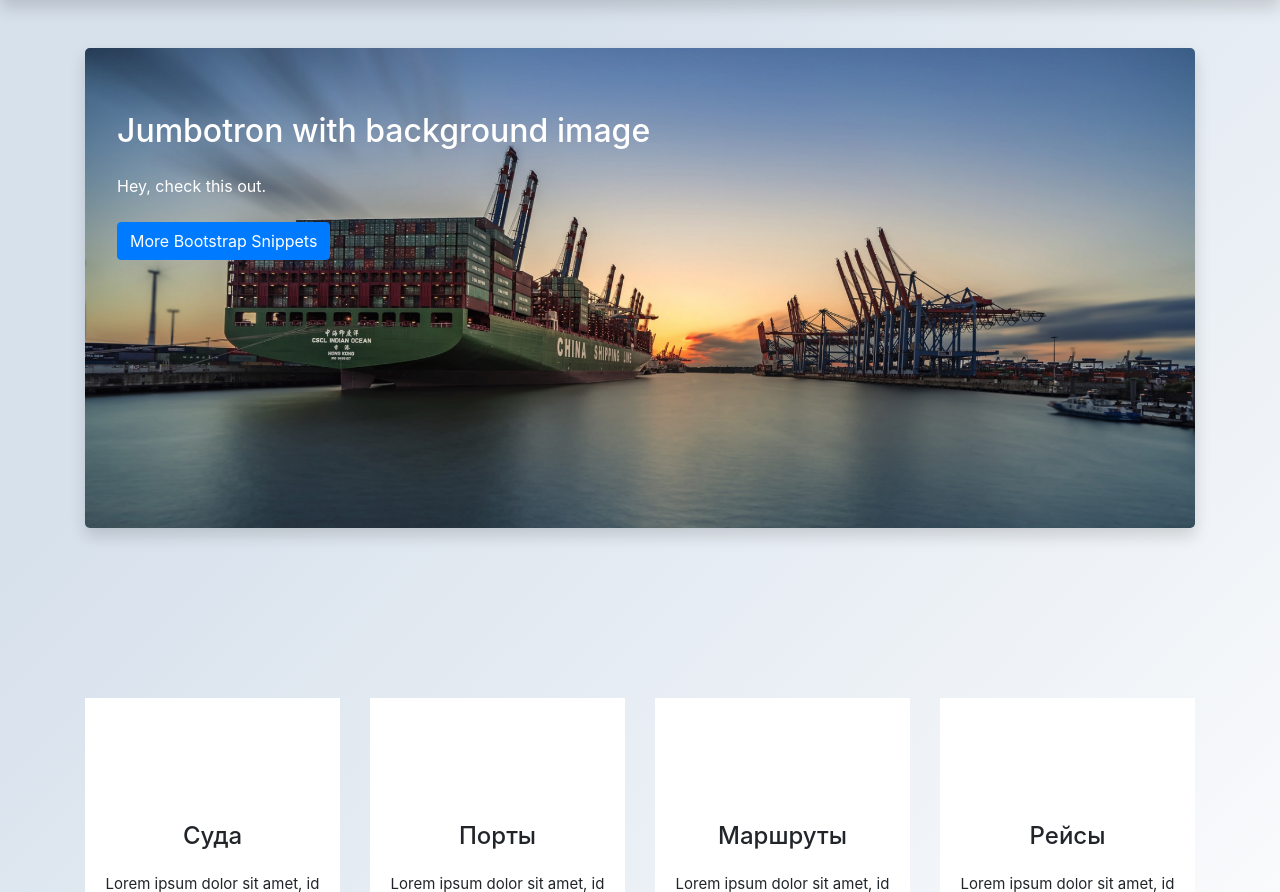
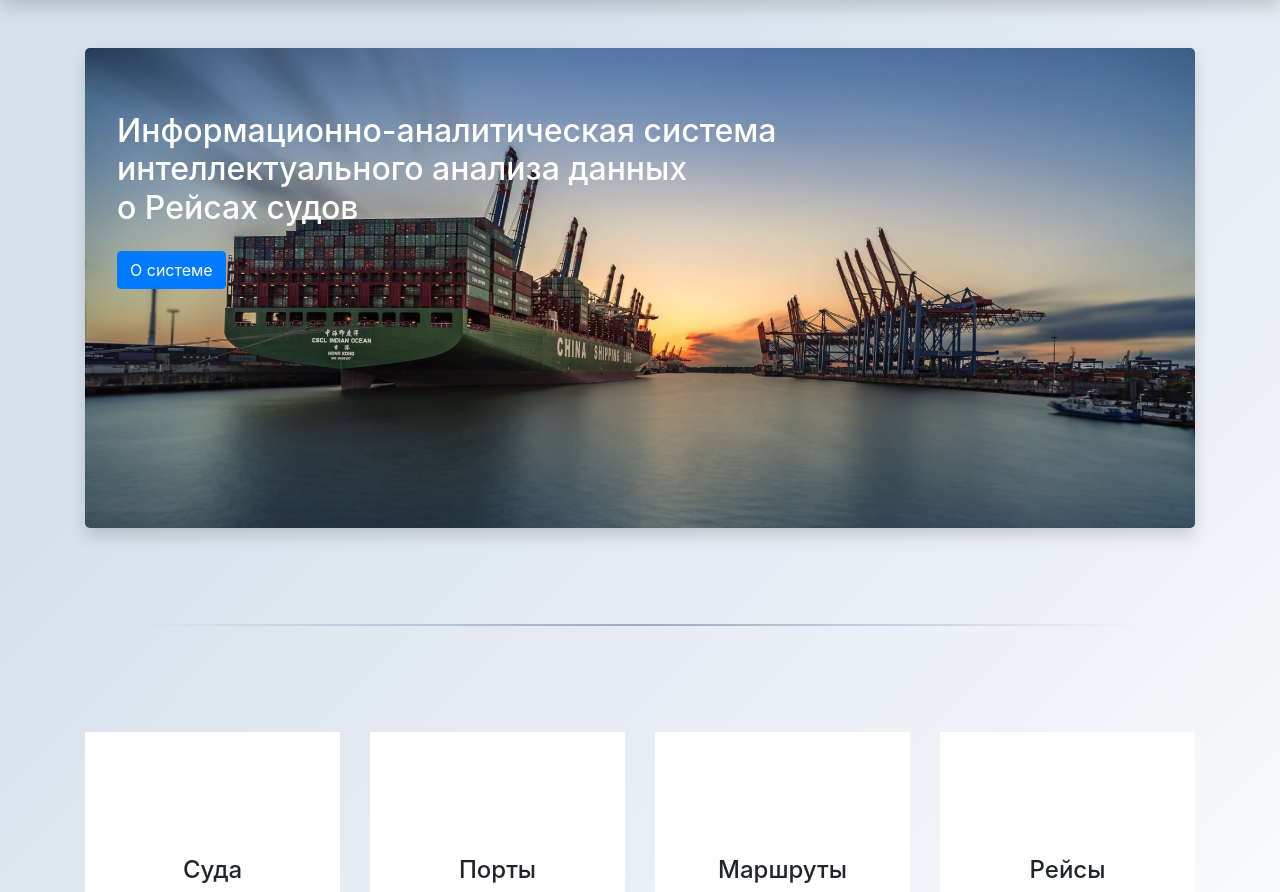
Before and after one commit to timchenko24/django-vesselDW-clustering, a Django app: page /dw/ in a window 1280 px wide. Shown: the part 72-964 px from the top of the page. Run offline with Django 3.2, Linux system fonts and the light colour scheme; some libraries are stand-ins or nearby versions; some web fonts are replaced.

Commit message:
main page fix

```diff
--- a/source/dw/static/dw/basic.css
+++ b/source/dw/static/dw/basic.css
@@ -44,3 +44,13 @@ span{
 .fa{
      color:#4183D7;
 }
+
+.hr-div{
+    border: 0;
+    height: 2px;
+    width: 80%;
+    background-image: -webkit-linear-gradient(left, #dce5ee, #9cadc0, #f1f5f8);
+    background-image: -moz-linear-gradient(left, #dce5ee, #9cadc0, #f1f5f8);
+    background-image: -ms-linear-gradient(left, #dce5ee, #9cadc0, #f1f5f8);
+    background-image: -o-linear-gradient(left, #dce5ee, #9cadc0, #f1f5f8);
+}
--- a/source/dw/templates/dw/index.html
+++ b/source/dw/templates/dw/index.html
@@ -4,14 +4,12 @@
 <div class="container py-5">
     <div class="jumbotron text-white jumbotron-image shadow">
         <h2 class="mb-4">
-            Jumbotron with background image
+            Информационно-аналитическая система<br>интеллектуального анализа данных<br>о Рейсах судов
         </h2>
-        <p class="mb-4">
-            Hey, check this out.
-        </p>
-        <a href="https://bootstrapious.com/snippets" class="btn btn-primary">More Bootstrap Snippets</a>
+        <a href="https://bootstrapious.com/snippets" class="btn btn-primary">О системе</a>
     </div>
 </div>
+    <hr class="hr-div">
 <div class="box">
     <div class="container">
      	<div class="row">
```
